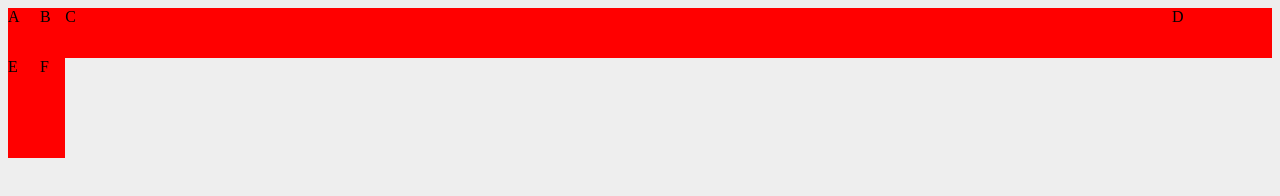
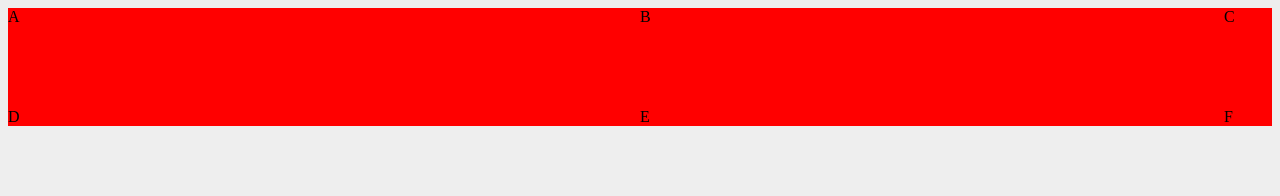
Before and after one commit to GEAN-SS/CursoDeJsHtmlCssNodeJsUdemy, a plain HTML site: page index.html in a window 1280 px wide. Drawn offline with Linux system fonts and the light colour scheme.

Commit message:
seccion 13 y CSS GRID(minimo y maximo)

```diff
--- a/css/main.css
+++ b/css/main.css
@@ -1,16 +1,12 @@
-/*Estamos en la seccion 13 y CSS GRID(columnas y filas)*/
+/*Estamos en la seccion 13 y CSS GRID(minimo y maximo)*/
 body {
   background-color: #eee;
 }
 .grid{
   display: grid;
-   grid-template-rows: 50px 100px;
-   /* esto define la separacion de
-  las filas hasta la tercera y las demas tienen el espacio pre-definido
-  en grid */
-  grid-template-columns: 2rem 2% 3fr 100px;
-  /* esta define la separacion de las columnas que puede ser en px(pixeles) fr(que en este caso son
-  las fracciones) rem ( que es lo mismo que em que es basado en la raíz) o % (el porcentaje de la pantalla)*/
+   grid-template-rows: minmax(100px, auto);
+   /*minmax(valor minimo que puede alcanzar, maximo valor que puede alcanzar)*/
+  grid-template-columns:minmax(auto,50%) 1fr 3em;
 
 }
 .element{
```
